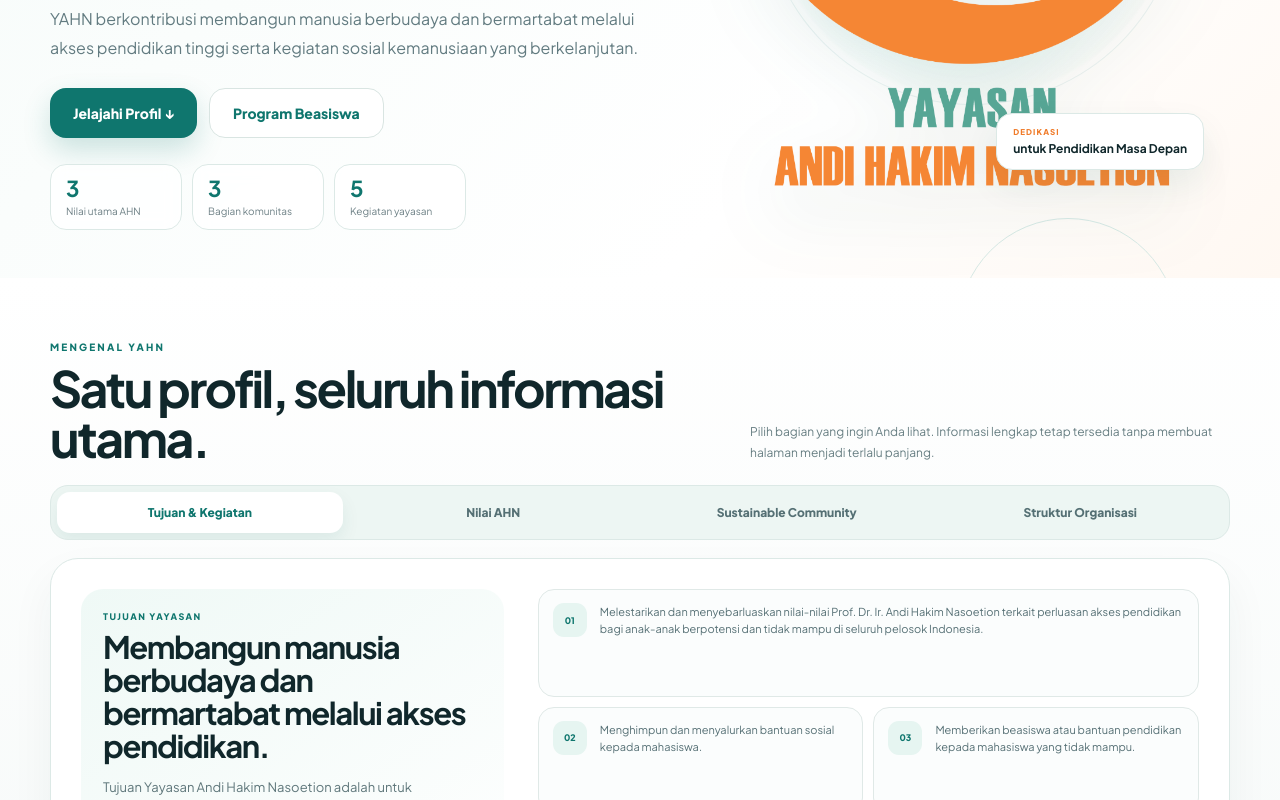
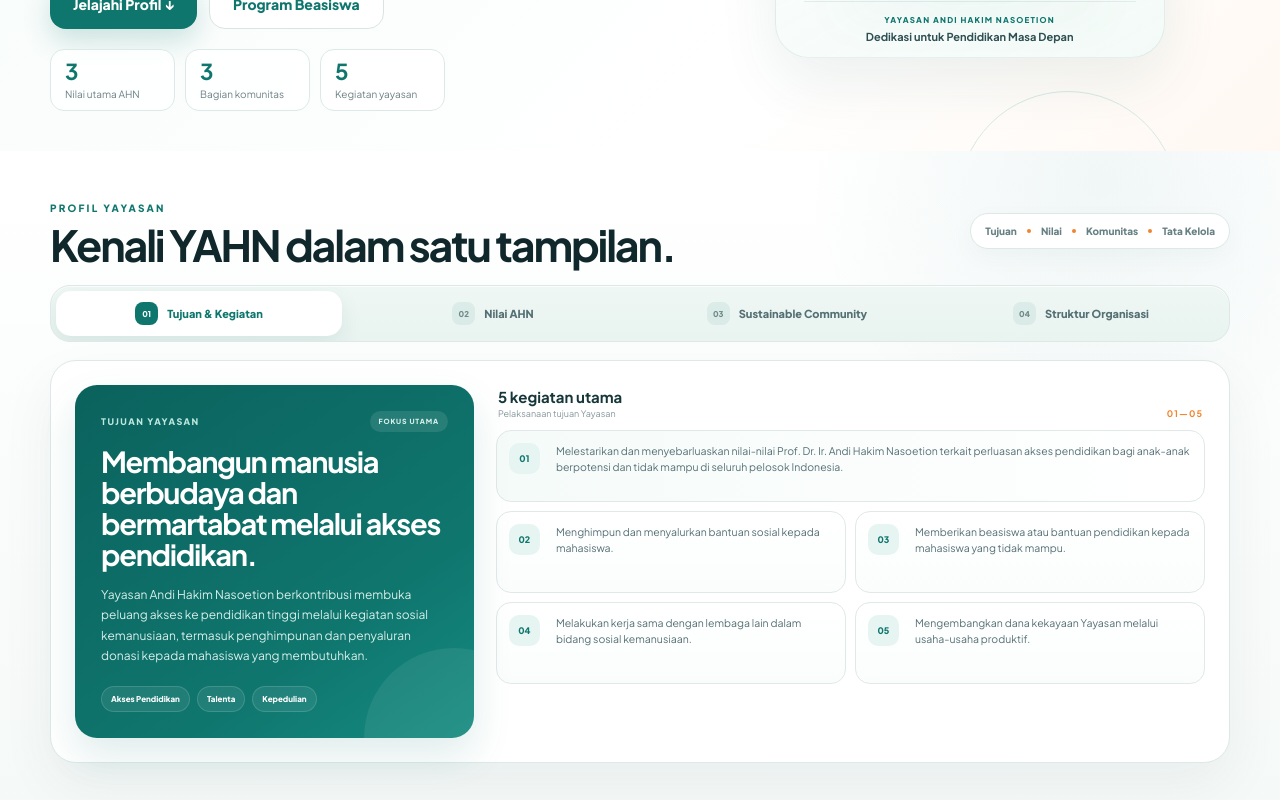
Before and after one commit to widzzone/yahn-portal, a Next.js app in the folder yahn-v2.2-admin-center/: page /tentang in a window 1280 px wide. Shown: the part 580-1380 px from the top of the page. Built offline with nearby package versions, Linux system fonts and the light colour scheme.

Commit message:
Add files via upload

```diff
--- a/yahn-v2.2-admin-center/app/tentang/page.tsx
+++ b/yahn-v2.2-admin-center/app/tentang/page.tsx
@@ -30,10 +30,15 @@
               </div>
             </div>
 
-            <div className="about16-hero-visual">
+            <div className="about16-hero-visual refined">
               <div className="about16-logo-halo" />
-              <img src="/logo-yahn.png" alt="Logo Yayasan Andi Hakim Nasoetion" />
-              <div className="about16-hero-note"><span>Dedikasi</span><strong>untuk Pendidikan Masa Depan</strong></div>
+              <div className="about16-logo-card">
+                <img src="/logo-yahn.png" alt="Logo Yayasan Andi Hakim Nasoetion" />
+                <div className="about16-logo-caption">
+                  <span>Yayasan Andi Hakim Nasoetion</span>
+                  <strong>Dedikasi untuk Pendidikan Masa Depan</strong>
+                </div>
+              </div>
             </div>
           </div>
         </section>
--- a/yahn-v2.2-admin-center/components/AboutCompactTabs.tsx
+++ b/yahn-v2.2-admin-center/components/AboutCompactTabs.tsx
@@ -35,10 +35,10 @@
 ];
 
 const tabs = [
-  { id: 'tujuan', label: 'Tujuan & Kegiatan' },
-  { id: 'nilai', label: 'Nilai AHN' },
-  { id: 'komunitas', label: 'Sustainable Community' },
-  { id: 'struktur', label: 'Struktur Organisasi' },
+  { id: 'tujuan', label: 'Tujuan & Kegiatan', no: '01' },
+  { id: 'nilai', label: 'Nilai AHN', no: '02' },
+  { id: 'komunitas', label: 'Sustainable Community', no: '03' },
+  { id: 'struktur', label: 'Struktur Organisasi', no: '04' },
 ] as const;
 
 type TabId = (typeof tabs)[number]['id'];
@@ -49,18 +49,20 @@
   return (
     <section className="about16-profile-section" id="profil-yahn">
       <div className="container">
-        <div className="about16-profile-head">
+        <div className="about16-profile-head refined">
           <div>
-            <span className="about16-eyebrow">Mengenal YAHN</span>
-            <h2>Satu profil, seluruh informasi utama.</h2>
+            <span className="about16-eyebrow">Profil Yayasan</span>
+            <h2>Kenali YAHN dalam satu tampilan.</h2>
           </div>
-          <p>
-            Pilih bagian yang ingin Anda lihat. Informasi lengkap tetap tersedia tanpa membuat
-            halaman menjadi terlalu panjang.
-          </p>
+          <div className="about16-profile-note">
+            <span>Tujuan</span><i />
+            <span>Nilai</span><i />
+            <span>Komunitas</span><i />
+            <span>Tata Kelola</span>
+          </div>
         </div>
 
-        <div className="about16-tabs" role="tablist" aria-label="Informasi Yayasan">
+        <div className="about16-tabs refined" role="tablist" aria-label="Informasi Yayasan">
           {tabs.map((tab) => (
             <button
               key={tab.id}
@@ -70,46 +72,61 @@
               className={active === tab.id ? 'active' : ''}
               onClick={() => setActive(tab.id)}
             >
-              {tab.label}
+              <small>{tab.no}</small>
+              <span>{tab.label}</span>
             </button>
           ))}
         </div>
 
-        <div className="about16-panel" role="tabpanel">
+        <div className="about16-panel refined" role="tabpanel">
           {active === 'tujuan' && (
-            <div className="about16-purpose-panel">
-              <div className="about16-purpose-main">
+            <div className="about16-purpose-panel refined">
+              <div className="about16-purpose-main refined">
+                <div className="about16-purpose-topline">
                   <span className="about16-panel-kicker">Tujuan Yayasan</span>
+                  <small>Fokus Utama</small>
+                </div>
                 <h3>Membangun manusia berbudaya dan bermartabat melalui akses pendidikan.</h3>
                 <p>
-                  Tujuan Yayasan Andi Hakim Nasoetion adalah untuk berkontribusi membangun manusia
-                  berbudaya dan bermartabat melalui pembukaan peluang akses ke pendidikan tinggi
-                  dengan melaksanakan kegiatan sosial kemanusiaan, termasuk penghimpunan dan
-                  penyaluran donasi kepada mahasiswa yang membutuhkan.
+                  Yayasan Andi Hakim Nasoetion berkontribusi membuka peluang akses ke pendidikan
+                  tinggi melalui kegiatan sosial kemanusiaan, termasuk penghimpunan dan penyaluran
+                  donasi kepada mahasiswa yang membutuhkan.
                 </p>
+                <div className="about16-purpose-tags">
+                  <span>Akses Pendidikan</span>
+                  <span>Talenta</span>
+                  <span>Kepedulian</span>
                 </div>
-              <div className="about16-activity-list">
+              </div>
+
+              <div className="about16-activity-wrap">
+                <div className="about16-activity-heading">
+                  <div><strong>5 kegiatan utama</strong><span>Pelaksanaan tujuan Yayasan</span></div>
+                  <b>01—05</b>
+                </div>
+                <div className="about16-activity-list refined">
                   {activities.map((item, index) => (
-                  <article key={item}>
+                    <article key={item} className={index === 0 ? 'featured' : ''}>
                       <span>{String(index + 1).padStart(2, '0')}</span>
                       <p>{item}</p>
                     </article>
                   ))}
                 </div>
               </div>
+            </div>
           )}
 
           {active === 'nilai' && (
-            <div className="about16-values-panel">
-              <div className="about16-panel-intro">
+            <div className="about16-values-panel refined">
+              <div className="about16-panel-intro refined">
                 <span className="about16-panel-kicker">YAHN Values</span>
-                <h3>Nilai yang menjaga arah setiap program.</h3>
+                <h3>Tiga nilai yang menjaga arah setiap program.</h3>
                 <p>
                   Nilai AHN menghubungkan pengembangan talenta, pemerataan akses pendidikan, dan
                   keberlanjutan dukungan.
                 </p>
               </div>
-              <div className="about16-value-grid">
+              <div className="about16-value-grid refined">
                 {values.map((value) => (
                   <article key={value.title}>
                     <div className="about16-value-meta"><span>{value.icon}</span><small>{value.no}</small></div>
@@ -123,21 +140,21 @@
           )}
 
           {active === 'komunitas' && (
-            <div className="about16-community-panel">
-              <div className="about16-community-copy">
+            <div className="about16-community-panel refined">
+              <div className="about16-community-copy refined">
                 <span className="about16-panel-kicker">Sustainable Community</span>
                 <h3>Satu nilai, tiga bagian komunitas yang saling menguatkan.</h3>
                 <p>
                   Ekosistem YAHN mempertemukan penerima manfaat, alumni, dan para Sahabat YAHN agar
                   dukungan pendidikan tumbuh menjadi jejaring yang berkesinambungan.
                 </p>
-                <div className="about16-community-cards">
+                <div className="about16-community-cards refined">
                   <div><strong>Alumni</strong><span>Meneruskan nilai dan pengalaman.</span></div>
                   <div><strong>Penerima Beasiswa</strong><span>Belajar, berkembang, dan bertumbuh.</span></div>
                   <div><strong>Sahabat YAHN</strong><span>Menggerakkan keberlanjutan dukungan.</span></div>
                 </div>
               </div>
-              <div className="about16-community-visual" aria-label="Ekosistem YAHN">
+              <div className="about16-community-visual refined" aria-label="Ekosistem YAHN">
                 <div className="about16-ring" />
                 <div className="about16-core"><img src="/logo-yahn.png" alt="Logo YAHN" /><strong>Nilai AHN</strong></div>
                 <div className="about16-node about16-node-top">Alumni</div>
@@ -148,7 +165,7 @@
           )}
 
           {active === 'struktur' && (
-            <div className="about16-org-panel">
+            <div className="about16-org-panel refined">
               <article className="about16-org-card warm">
                 <div className="about16-org-title"><span>01</span><h3>Pembina</h3></div>
                 <dl>
```
Also changed, not shown: yahn-v2.2-admin-center/app/globals.css, 1 other file (tests, documents, lock files or other folders). Lines whose indentation alone changed are shown as unchanged.
